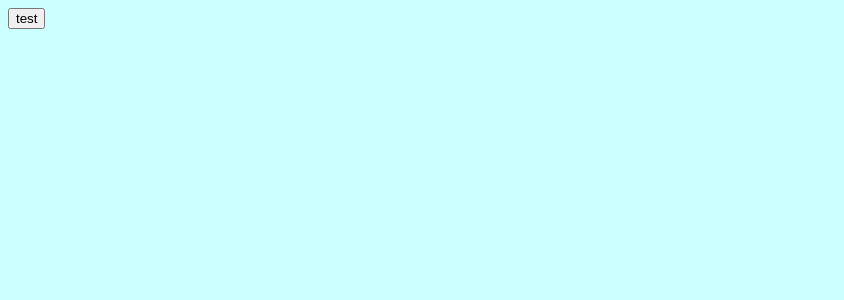
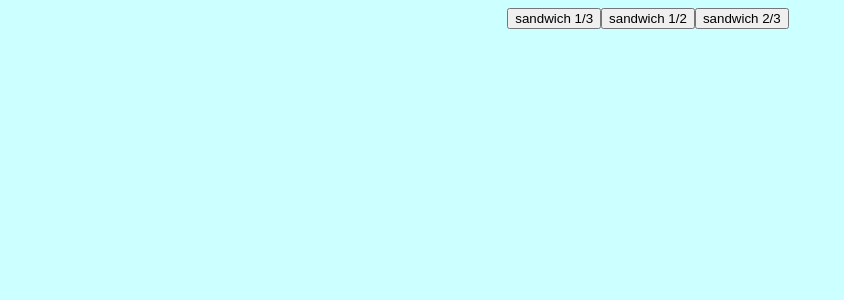
Before and after one commit to AurelienMoisson/cafet-pay, a React (Create React App) app in the folder frontend/: page / in a window 1280 px wide. Shown: the top 300 px of the page, without its empty margins (0-844 px from the left). Built offline with nearby package versions, Linux system fonts and the light colour scheme.

Commit message:
made basic product selection interface

```diff
--- a/frontend/package.json
+++ b/frontend/package.json
@@ -4,8 +4,9 @@
   "private": true,
   "dependencies": {
     "bootstrap": "^4.3.1",
+    "node-sass": "^4.12.0",
     "react": "^16.9.0",
-    "react-bootstrap": "^1.0.0-beta.11",
+    "react-bootstrap": "^1.0.0-beta.12",
     "react-dom": "^16.9.0",
     "react-scripts": "3.1.1"
   },
--- a/frontend/src/components/orderForm.js
+++ b/frontend/src/components/orderForm.js
@@ -1,9 +1,68 @@
-import React from 'react';
+import React, {useState} from 'react';
 import Button from 'react-bootstrap/Button';
+import products from "../products";
+import "../styles/form.scss"
 
 function Form() {
+  let [selected, setSelected] = useState({})
+  console.log(selected)
+
+  function addItem(product) {
+    var newSelected = {...selected}
+    if (selected[product.id]) {
+      newSelected[product.id] += 1;
+    } else {
+      newSelected[product.id] = 1;
+    }
+    setSelected(newSelected);
+    console.log('addItem called', selected)
+  }
+
   return (
-    <Button> test </Button>
+    <div className="form">
+      <div className="flex-container">
+        {getButtons(addItem)}
+      </div>
+      <div>
+        {showSelected(selected)}
+      </div>
+    </div>
+  )
+}
+
+function getButtons(addItem) {
+  let results = [];
+  for (var product of products) {
+    results.push(getIndividualButton(product, addItem))
+  }
+  return results;
+}
+
+function getIndividualButton(product, addItem) {
+  return (
+    <Button onClick={()=>{addItem(product)}} key={product.id}> {product.name} </Button>
+  )
+}
+
+function showSelected(selected) {
+  var result = []
+  console.log("showSelected:",selected)
+  for (var id in selected) {
+    console.log(id)
+    result.push(selectedProduct(id, selected[id]))
+  }
+  console.log("showSelected called")
+  return result
+}
+
+function selectedProduct(id, number) {
+  return (
+    <div>
+      <div>
+        {id}, {number}
+      </div>
+      <Button onClick={()=>{}}/>
+    </div>
   )
 }
 
--- /dev/null
+++ b/frontend/src/products.js
@@ -0,0 +1,7 @@
+const products = [
+        {id:1, name:"sandwich 1/3", price:1.5},
+        {id:2, name:"sandwich 1/2", price:2},
+        {id:3, name:"sandwich 2/3", price:2.5},
+]
+
+export default products;
--- /dev/null
+++ b/frontend/src/styles/form.scss
@@ -0,0 +1,9 @@
+.flex-container {
+  width:100%;
+  display: flex;
+  flex-direction: row;
+  flex-wrap: wrap;
+  justify-content: center;
+  align-items: stretch;
+  align-content: stretch;
+}
```
Also changed, not shown: 1 other file (tests, documents, lock files or other folders).
